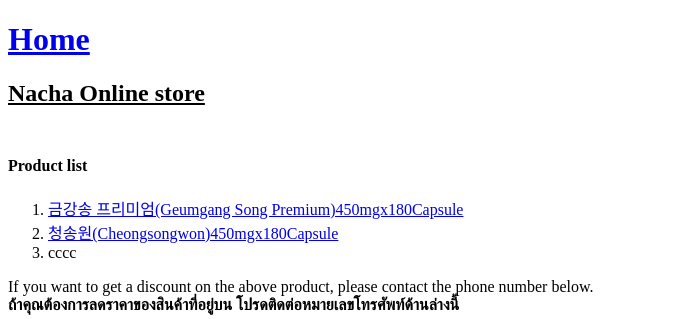
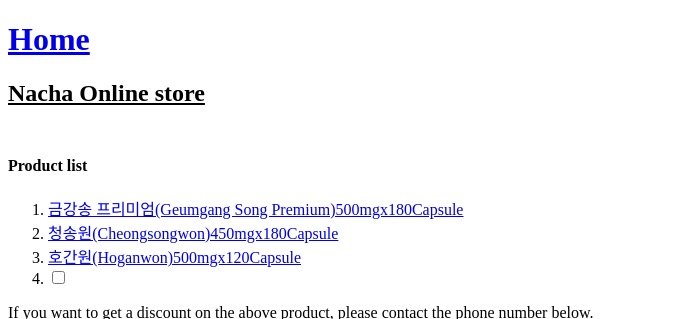
Before and after one commit to 218dd/jhj-store, a plain HTML site: page Nacha Online store.html in a window 1280 px wide. Shown: the top 319 px of the page, without its empty margins (0-695 px from the left). Drawn offline with Linux system fonts and the light colour scheme.

Commit message:
Add files via upload

```diff
--- a/Nacha Online store.html
+++ b/Nacha Online store.html
@@ -9,9 +9,10 @@
 <h2><strong><u>Nacha Online store</u></strong></h2>
 <p style="margin-top:50px;"></p><h4>Product list</h4>
 <ol>
-  <li><a href="https://www.coupang.com/vp/products/5050573288?itemId=6810227614&vendorItemId=77020464934&src=1032001&spec=10305201&addtag=400&ctag=5050573288&lptag=P5050573288&itime=20210930182243&pageType=PRODUCT&pageValue=5050573288&wPcid=16329937637055320365827&wRef=cr.shopping.naver.com&wTime=20210930182243&redirect=landing&isAddedCart=" target="_blank">금강송 프리미엄(Geumgang Song Premium)450mgx180Capsule</a></li>
+  <li><a href="https://www.coupang.com/vp/products/5050573288?itemId=6810227614&vendorItemId=77020464934&src=1032001&spec=10305201&addtag=400&ctag=5050573288&lptag=P5050573288&itime=20210930182243&pageType=PRODUCT&pageValue=5050573288&wPcid=16329937637055320365827&wRef=cr.shopping.naver.com&wTime=20210930182243&redirect=landing&isAddedCart=" target="_blank">금강송 프리미엄(Geumgang Song Premium)500mgx180Capsule</a></li>
   <li><a href="https://www.coupang.com/vp/products/1709309990?vendorItemId=70897620651&sourceType=SDP_SC_RECOMMENDATION&isAddedCart=" target="_blank">청송원(Cheongsongwon)450mgx180Capsule</a></li>
-  <li>cccc</li>
+  <li><a href="https://www.lotteon.com/p/product/LO1518096606?sitmNo=LO1518096606_1518096607&ch_no=100065&ch_dtl_no=1000030&entryPoint=pcs&dp_infw_cd=CHT&NaPm=ct%3Dku6waf6g%7Cci%3D16b4a7d98c4936b27e469627bcbb97b68b65e5d2%7Ctr%3Dsls%7Csn%3D1243359%7Chk%3Da074c249ff3a344e208bdea2a0cccc0dacbd809d" target="_blank">호간원(Hoganwon)500mgx120Capsule</a></li>
+  <li><input type="checkbox"></li>
 </ol>
 <p></P>If you want to get a discount on the above product, please contact the phone number below.<br><strong>ถ้าคุณต้องการลดราคาของสินค้าที่อยู่บน โปรดติดต่อหมายเลขโทรศัพท์ด้านล่างนี้</strong>
 <p></P>Phone number : <strong>010-8398-7633</strong>
```
